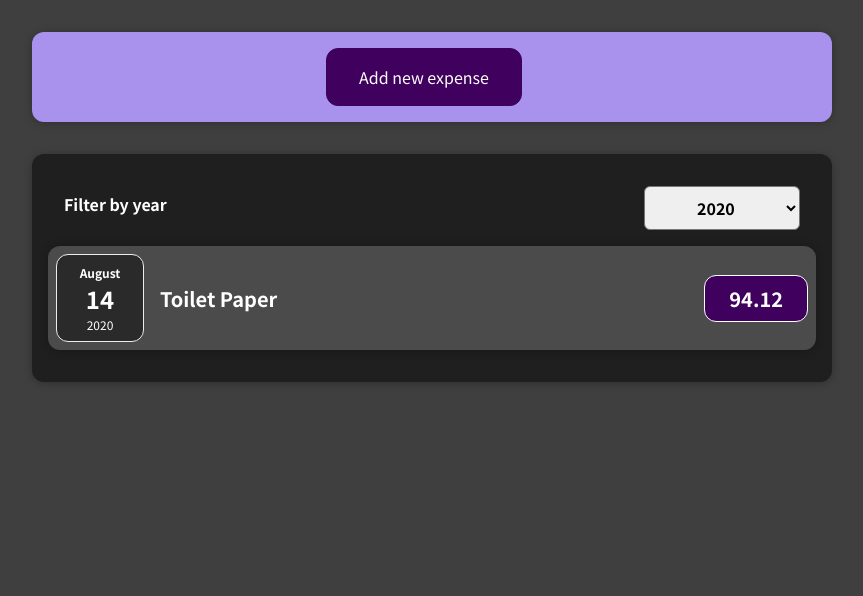
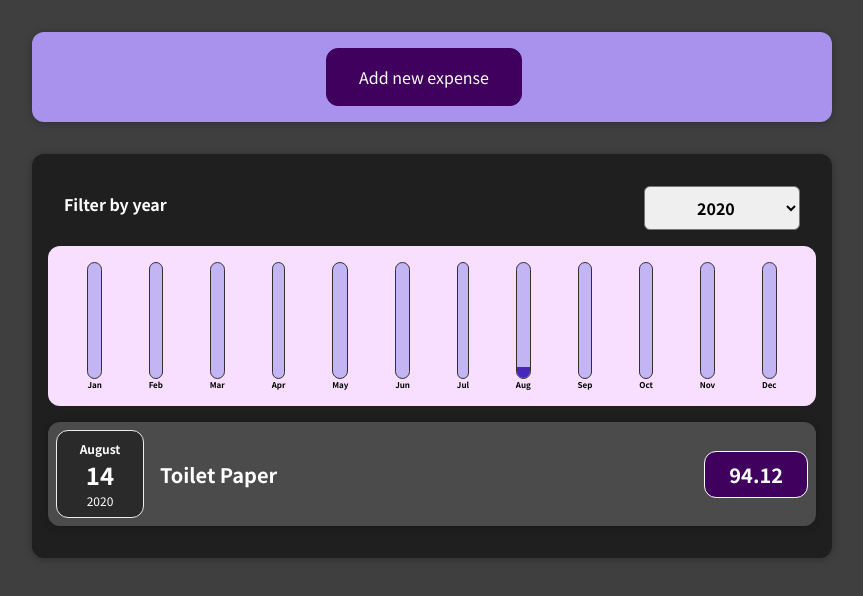
Before and after one commit to dibaaamir/React-project-1, a React (Create React App) app: page / in a window 1280 px wide. Shown: the top 596 px of the page, without its empty margins (208-1071 px from the left). Built offline with nearby package versions, Linux system fonts and the light colour scheme.

Commit message:
[ADD] chart

```diff
--- /dev/null
+++ b/src/components/Chart/Chart.css
@@ -0,0 +1,9 @@
+.chart {
+    padding: 1rem;
+    border-radius: 12px;
+    background-color: #f8dfff;
+    text-align: center;
+    display: flex;
+    justify-content: space-around;
+    height: 10rem;
+}
--- /dev/null
+++ b/src/components/Chart/Chart.js
@@ -0,0 +1,21 @@
+import './Chart.css';
+import ChartBar from './Components/ChartBar/ChartBar';
+
+const Chart = (props) => {
+  const dataPointValues = props.dataPoints.map((dataPoint) => dataPoint.value);
+  const totalMax = Math.max(...dataPointValues);
+  return (
+    <div className="chart">
+      {props.dataPoints.map((dataPoint) => (
+        <ChartBar
+          key={dataPoint.label}
+          value={dataPoint.value}
+          maxValue={totalMax}
+          label={dataPoint.label}
+        />
+      ))}
+    </div>
+  );
+};
+
+export default Chart;
--- /dev/null
+++ b/src/components/Chart/Components/ChartBar/ChartBar.css
@@ -0,0 +1,30 @@
+.chart-bar {
+    height: 100%;
+    display: flex;
+    flex-direction: column;
+    align-items: center;
+}
+
+.chart-bar__inner {
+    height: 100%;
+    width: 100%;
+    border: 1px solid #313131;
+    border-radius: 12px;
+    background-color: #c3b4f3;
+    overflow: hidden;
+    display: flex;
+    flex-direction: column;
+    justify-content: flex-end;
+}
+
+.chart-bar__fill {
+    background-color: #4826b9;
+    width: 100%;
+    transition: all 0.3s ease-out;
+}
+
+.chart-bar__label {
+    font-weight: bold;
+    font-size: 0.5rem;
+    text-align: center;
+}
--- /dev/null
+++ b/src/components/Chart/Components/ChartBar/ChartBar.js
@@ -0,0 +1,21 @@
+import './ChartBar.css';
+
+const ChartBar = (props) => {
+  let barFillHeight = '0%';
+
+  if (props.maxValue > 0)
+    barFillHeight = Math.round((props.value / props.maxValue) * 10) + '%';
+  return (
+    <div className="chart-bar">
+      <div className="chart-bar__inner">
+        <div
+          className="chart-bar__fill"
+          style={{ height: barFillHeight }}
+        ></div>
+      </div>
+      <div className="chart-bar__label">{props.label}</div>
+    </div>
+  );
+};
+
+export default ChartBar;
--- /dev/null
+++ b/src/components/Chart/Components/ExpensesChart/ExpensesChart.js
@@ -0,0 +1,26 @@
+import Chart from '../../Chart';
+
+const ExpensesChart = (props) => {
+  const chartDataPoints = [
+    { label: 'Jan', value: 0 },
+    { label: 'Feb', value: 0 },
+    { label: 'Mar', value: 0 },
+    { label: 'Apr', value: 0 },
+    { label: 'May', value: 0 },
+    { label: 'Jun', value: 0 },
+    { label: 'Jul', value: 0 },
+    { label: 'Aug', value: 0 },
+    { label: 'Sep', value: 0 },
+    { label: 'Oct', value: 0 },
+    { label: 'Nov', value: 0 },
+    { label: 'Dec', value: 0 },
+  ];
+
+  for (const expense of props.expenses) {
+    const expenseMonth = expense.date.getMonth();
+    chartDataPoints[expenseMonth].value += expense.amount;
+  }
+  return <Chart dataPoints={chartDataPoints} />;
+};
+
+export default ExpensesChart;
--- a/src/components/Expenses/Expenses.js
+++ b/src/components/Expenses/Expenses.js
@@ -4,6 +4,7 @@ import Card from '../card/Card';
 import ExpenseFilter from '../ExpenseFilter/ExpenseFilter';
 import { useState } from 'react';
 import ExpensesList from '../ExpensesList/ExpensesList';
+import ExpensesChart from '../Chart/Components/ExpensesChart/ExpensesChart';
 function Expenses(props) {
   const [filteredYear, setFilteredYear] = useState('2020');
   const getSelectedYearHandler = (year) => {
@@ -21,6 +22,7 @@ function Expenses(props) {
           select={filteredYear}
           getSelectedYear={getSelectedYearHandler}
         />
+        <ExpensesChart expenses={filteredExpenses} />
         <ExpensesList items={filteredExpenses} />
       </Card>
     </div>
```
Also changed, not shown: src/components/Chart/Components/ExpensesChart/ExpensesChart.css (added).
